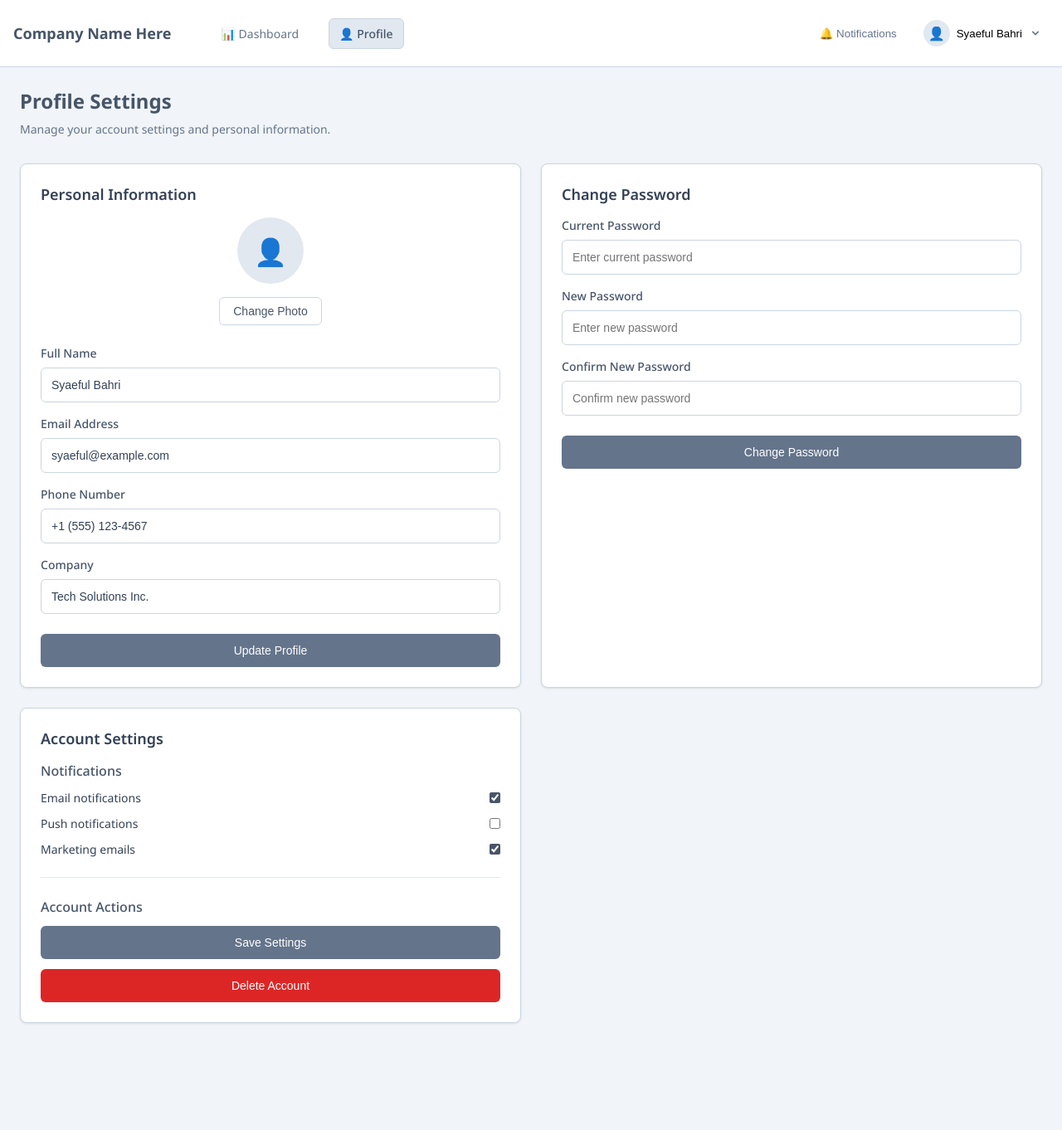
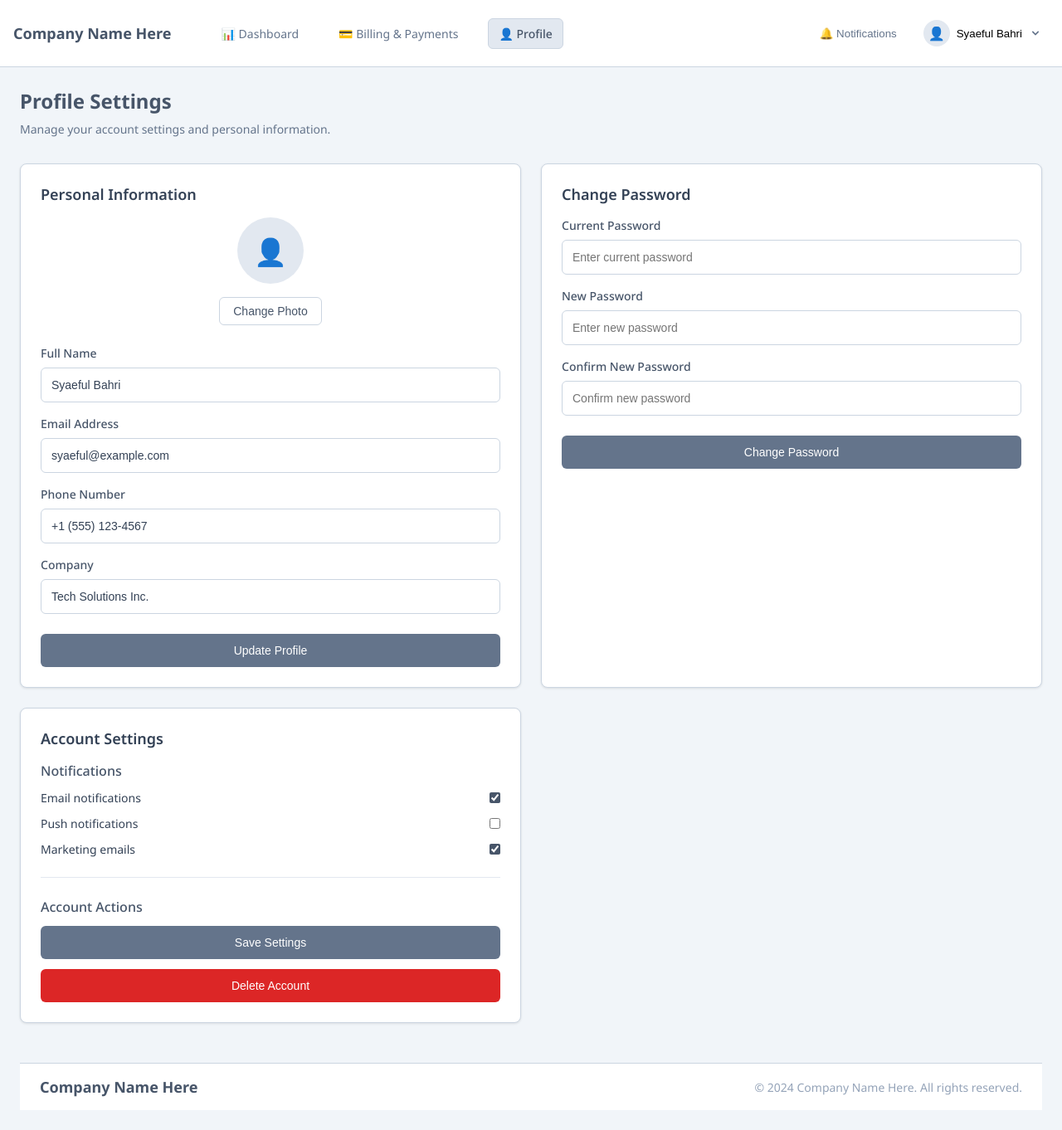
Before and after one commit to harmoniousmoss/angular-dashboard-template, an Angular app: page /profile in a window 1280 px wide. Shown: the whole page at 83% size. Before the commit the page ends 1257 px from the top, so only its background shows below. Built offline with nearby package versions, Linux system fonts and the light colour scheme.

Commit message:
Add footer and billing navigation to profile page

```diff
--- a/src/app/profile/profile.html
+++ b/src/app/profile/profile.html
@@ -7,6 +7,9 @@
     <nav style="display: flex; align-items: center; gap: 1.5rem;">
       <a (click)="goToDashboard()" style="display: flex; align-items: center; gap: 0.5rem; padding: 0.5rem 0.75rem; border-radius: 0.375rem; color: #64748b; text-decoration: none; font-size: 0.875rem; cursor: pointer; transition: all 0.2s;" onmouseover="this.style.backgroundColor='#e2e8f0'; this.style.color='#475569'" onmouseout="this.style.backgroundColor=''; this.style.color='#64748b'">
         📊 Dashboard
+      </a>
+      <a (click)="goToBilling()" style="display: flex; align-items: center; gap: 0.5rem; padding: 0.5rem 0.75rem; border-radius: 0.375rem; color: #64748b; text-decoration: none; font-size: 0.875rem; cursor: pointer; transition: all 0.2s;" onmouseover="this.style.backgroundColor='#e2e8f0'; this.style.color='#475569'" onmouseout="this.style.backgroundColor=''; this.style.color='#64748b'">
+        💳 Billing & Payments
       </a>
       <a style="display: flex; align-items: center; gap: 0.5rem; padding: 0.5rem 0.75rem; border-radius: 0.375rem; background-color: #e2e8f0; color: #475569; text-decoration: none; font-size: 0.875rem; font-weight: 500; border: 1px solid #cbd5e1;">
         👤 Profile
@@ -284,4 +287,12 @@
     </div>
 
   </div>
+
+  <!-- Footer -->
+  <footer style="background-color: white; border-top: 1px solid #cbd5e1; padding: 1rem 1.5rem; margin-top: 3rem;">
+    <div style="display: flex; justify-content: space-between; align-items: center;">
+      <h3 style="font-size: 1.125rem; font-weight: bold; color: #475569; margin: 0;">Company Name Here</h3>
+      <p style="color: #94a3b8; font-size: 0.875rem; margin: 0;">&copy; 2024 Company Name Here. All rights reserved.</p>
+    </div>
+  </footer>
 </div>
```
